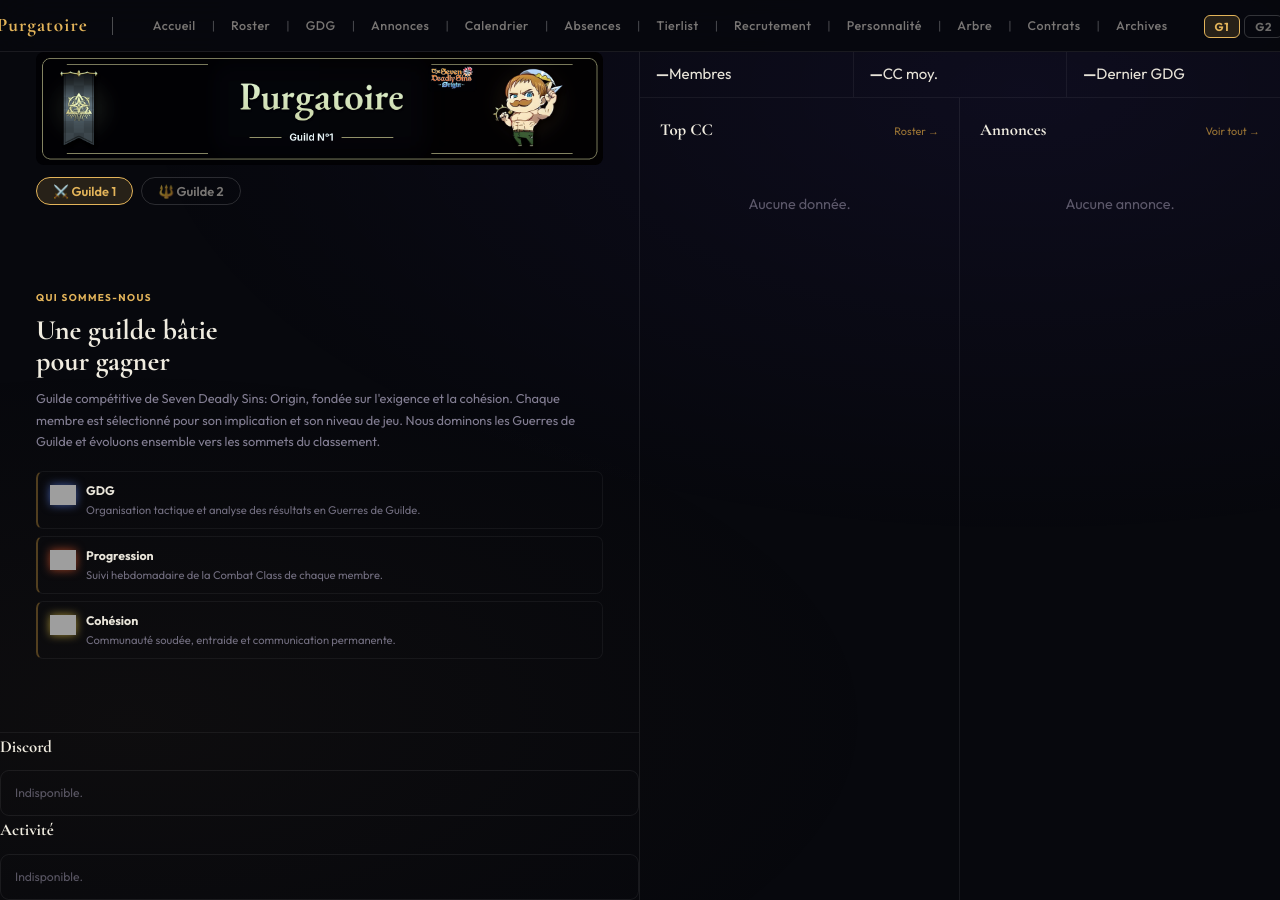
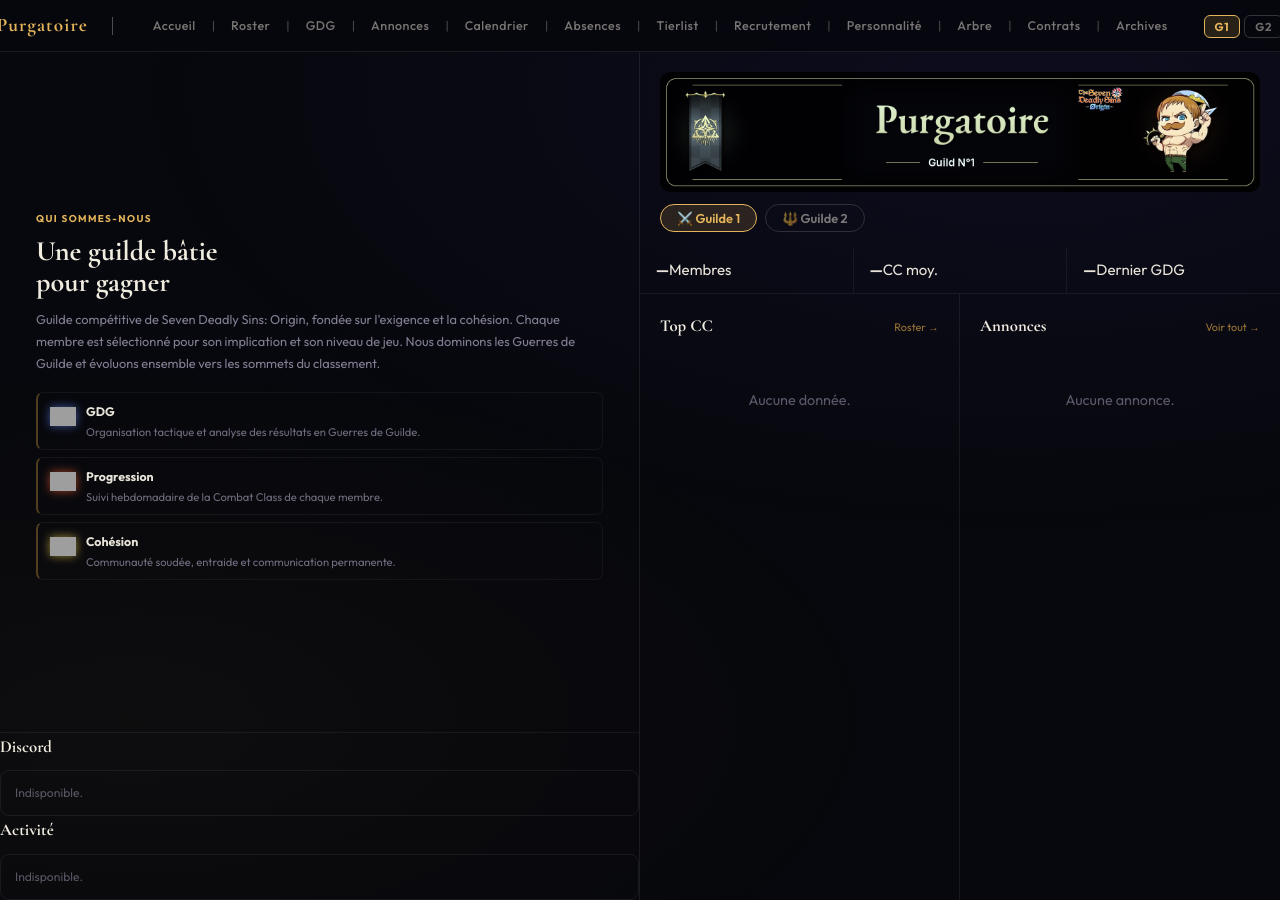
Before and after one commit to PencilgonG/Purgatoire, a Jekyll site: the page built from index.html, in a window 1280 px wide and 900 px high. Built offline with Jekyll 4.4.1, drawn with Linux system fonts in a browser that asks for light colours; some of the changed text lies outside the part shown; grey boxes are pictures that could not be loaded.

Commit message:
fix: layout accueil + bannière droite + sans traits

```diff
--- a/index.html
+++ b/index.html
@@ -7,15 +7,6 @@
 
   <!-- GAUCHE : Présentation + Discord -->
   <div class="col-left">
-    <!-- Bannière Purgatoire -->
-    <div style="width:100%;margin-bottom:12px;padding:0 36px">
-      <img src="/assets/images/banner.png" alt="Purgatoire" style="width:100%;height:auto;border-radius:8px;display:block" onerror="this.parentElement.style.display='none'">
-    </div>
-    <!-- Sélecteur de guilde -->
-    <div style="display:flex;gap:8px;margin-bottom:4px;padding:0 36px">
-      <button id="hgs-btn-1" onclick="window.setActiveGuild('1')" style="padding:5px 16px;border-radius:99px;border:1px solid rgba(255,255,255,.15);background:transparent;color:rgba(233,228,217,.5);font-size:.8rem;font-weight:600;cursor:pointer;font-family:inherit;transition:all .18s">⚔️ Guilde 1</button>
-      <button id="hgs-btn-2" onclick="window.setActiveGuild('2')" style="padding:5px 16px;border-radius:99px;border:1px solid rgba(255,255,255,.15);background:transparent;color:rgba(233,228,217,.5);font-size:.8rem;font-weight:600;cursor:pointer;font-family:inherit;transition:all .18s">🔱 Guilde 2</button>
-    </div>
     <div class="pres-block">
       <span class="pres-eyebrow">Qui sommes-nous</span>
       <h2 class="pres-title">Une guilde bâtie<br>pour gagner</h2>
@@ -40,6 +31,15 @@
 
   <!-- DROITE : Bannière + (Annonces | Cards) -->
   <div class="col-right">
+    <!-- Bannière image -->
+    <div style="padding:20px 20px 12px;flex-shrink:0">
+      <img src="/assets/images/banner.png" alt="Purgatoire" style="width:100%;height:auto;border-radius:10px;display:block" onerror="this.parentElement.style.display='none'">
+    </div>
+    <!-- Sélecteur guilde -->
+    <div style="display:flex;gap:8px;padding:0 20px 16px">
+      <button id="hgs-btn-1" onclick="window.setActiveGuild('1')" style="padding:5px 16px;border-radius:99px;border:1px solid rgba(255,255,255,.15);background:transparent;color:rgba(233,228,217,.5);font-size:.8rem;font-weight:600;cursor:pointer;font-family:inherit;transition:all .18s">⚔️ Guilde 1</button>
+      <button id="hgs-btn-2" onclick="window.setActiveGuild('2')" style="padding:5px 16px;border-radius:99px;border:1px solid rgba(255,255,255,.15);background:transparent;color:rgba(233,228,217,.5);font-size:.8rem;font-weight:600;cursor:pointer;font-family:inherit;transition:all .18s">🔱 Guilde 2</button>
+    </div>
     <!-- Stats en haut -->
     <div class="home-stats-strip">
       <div class="stat-gem"><div class="sg-bar"></div><strong id="stat-members">—</strong><span>Membres</span></div>
@@ -96,27 +96,6 @@
 })();
 </script>
 
-<!-- ── Répartition guilde ── -->
-<section id="home-repartition-section" style="padding:28px 0 20px;border-bottom:1px solid rgba(255,255,255,.06)">
-  <div style="width:min(1160px,calc(100% - 48px));margin-inline:auto">
-    <div style="display:grid;grid-template-columns:1fr 1fr;gap:20px;align-items:start" id="home-repartition-grid">
-      <!-- Éléments -->
-      <div style="background:var(--bg-surface);border:1px solid var(--border);border-radius:var(--radius-lg);padding:18px 20px">
-        <div style="font-size:.65rem;font-weight:700;letter-spacing:.1em;text-transform:uppercase;color:var(--text-muted);margin-bottom:12px">Éléments de la guilde</div>
-        <div id="home-elem-chart" style="display:flex;flex-direction:column;gap:6px">
-          <div class="ld">Chargement…</div>
-        </div>
-      </div>
-      <!-- Top persos -->
-      <div style="background:var(--bg-surface);border:1px solid var(--border);border-radius:var(--radius-lg);padding:18px 20px">
-        <div style="font-size:.65rem;font-weight:700;letter-spacing:.1em;text-transform:uppercase;color:var(--text-muted);margin-bottom:12px">Personnages les plus joués</div>
-        <div id="home-char-chart" style="display:flex;flex-direction:column;gap:6px">
-          <div class="ld">Chargement…</div>
-        </div>
-      </div>
-    </div>
-  </div>
-</section>
 
 <style>
 /* ── Structure principale ── */
@@ -224,7 +203,6 @@
   border: 1px solid rgba(255,255,255,.07);
   border-radius: 9px;
   min-height: 0;
-  max-height: 200px;
 }
 .discord-scroll::-webkit-scrollbar { width: 3px; }
 .discord-scroll::-webkit-scrollbar-thumb { background: rgba(255,255,255,.1); border-radius: 99px; }
@@ -346,6 +324,17 @@
   .col-left,.col-right { border: none; }
   .banner-block { flex: 0 0 120px; }
 }
+
+/* ── Suppression des traits entre sections ── */
+.pres-block { border-bottom: none !important; }
+.banner-block { border-bottom: none !important; }
+.home-stats-strip { border-bottom: none !important; }
+.home-stats-strip .stat-gem { border-right: none !important; }
+.annonces-block { border-right: none !important; }
+.col-left { border-right: none !important; }
+.col-right { border-left: none !important; }
+.page-split > * { border: none !important; }
+.content-block .annonces-block { border: none !important; border-radius: var(--radius-lg, 10px) !important; }
 </style>
 
 <script>
@@ -435,17 +424,17 @@
   } catch(e) { wrap.innerHTML = '<div class="ld">Indisponible.</div>'; }
 }
 
-// Sélecteur guilde
+// Sélecteur guilde accueil
 (function() {
   function applyGuildUI() {
     const g = window.getActiveGuild ? window.getActiveGuild() : '1';
     const b1 = document.getElementById('hgs-btn-1');
     const b2 = document.getElementById('hgs-btn-2');
     if (!b1 || !b2) return;
-    const activeStyle = 'padding:5px 16px;border-radius:99px;border:1px solid #e3b45a;background:rgba(227,180,90,.15);color:#e3b45a;font-size:.8rem;font-weight:600;cursor:pointer;font-family:inherit;transition:all .18s';
-    const inactiveStyle = 'padding:5px 16px;border-radius:99px;border:1px solid rgba(255,255,255,.15);background:transparent;color:rgba(233,228,217,.5);font-size:.8rem;font-weight:600;cursor:pointer;font-family:inherit;transition:all .18s';
-    b1.style.cssText = g === '1' ? activeStyle : inactiveStyle;
-    b2.style.cssText = g === '2' ? activeStyle : inactiveStyle;
+    const active = 'padding:5px 16px;border-radius:99px;border:1px solid #e3b45a;background:rgba(227,180,90,.15);color:#e3b45a;font-size:.8rem;font-weight:600;cursor:pointer;font-family:inherit;transition:all .18s';
+    const inactive = 'padding:5px 16px;border-radius:99px;border:1px solid rgba(255,255,255,.15);background:transparent;color:rgba(233,228,217,.5);font-size:.8rem;font-weight:600;cursor:pointer;font-family:inherit;transition:all .18s';
+    b1.style.cssText = g === '1' ? active : inactive;
+    b2.style.cssText = g === '2' ? active : inactive;
   }
   if (document.readyState === 'loading') document.addEventListener('DOMContentLoaded', applyGuildUI);
   else applyGuildUI();
```
